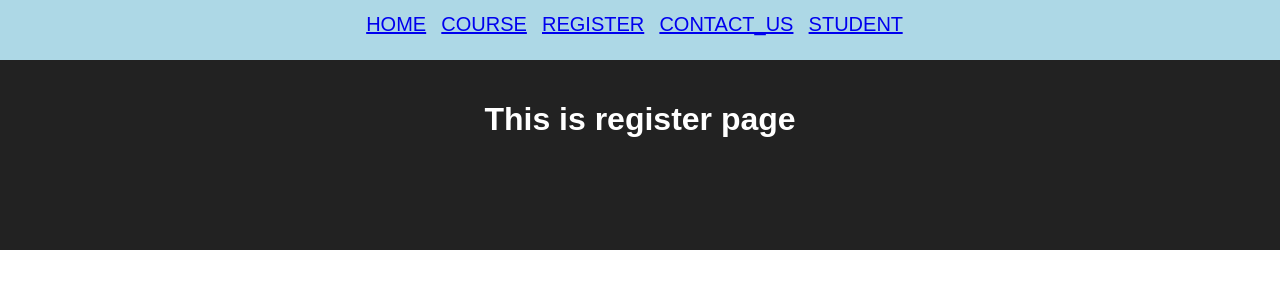
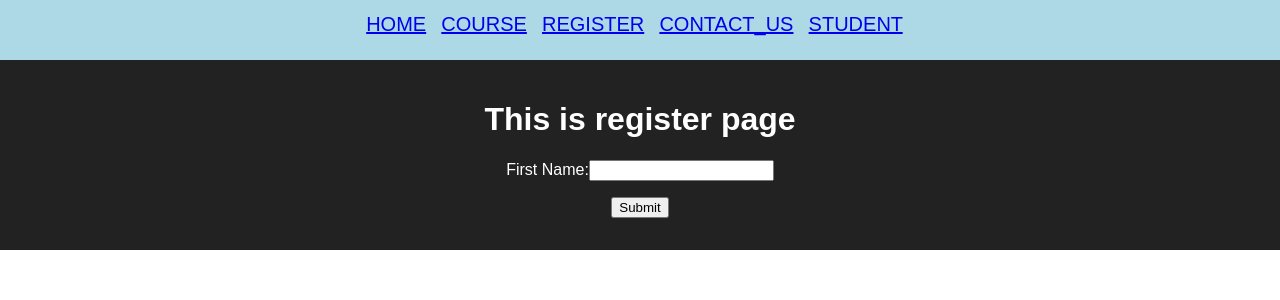
Before and after one commit to nottyking/Tutor-Online, a React (Create React App) app: page /register in a window 1280 px wide. Shown: the top 300 px of the page. Built offline with nearby package versions, Linux system fonts and the light colour scheme.

Commit message:
add register form (test)

```diff
--- a/src/Frontend/register.js
+++ b/src/Frontend/register.js
@@ -1,4 +1,37 @@
 import React, { Component } from 'react';
+
+class RegisterForm extends React.Component{
+    constructor(props) {
+        super(props);
+        this.state = {fNameValue: ''};
+
+        this.handleChange = this.handleChange.bind(this);
+        this.handleSubmit = this.handleSubmit.bind(this);
+      }
+
+      handleChange(event) {
+        this.setState({fNameValue: event.target.value});
+      }
+
+      handleSubmit(event) {
+        alert('A name was submitted: ' + this.state.fNameValue);
+        event.preventDefault();
+      }
+
+      render() {
+        return (
+          <form onSubmit={this.handleSubmit}>
+            <label>
+              First Name:
+              <input type="text" value={this.state.value} onChange={this.handleChange} />
+            </label>
+            <p>
+            <input type="submit" value="Submit" />
+            </p>
+          </form>
+        );
+      }
+}
 
 export class Register extends React.Component {
     render() {
@@ -6,6 +39,7 @@
             <div className='App'>
                 <header className='App-header'>
                     <h1>This is register page</h1>
+                    <RegisterForm />
                 </header>
             </div>
         );
```
